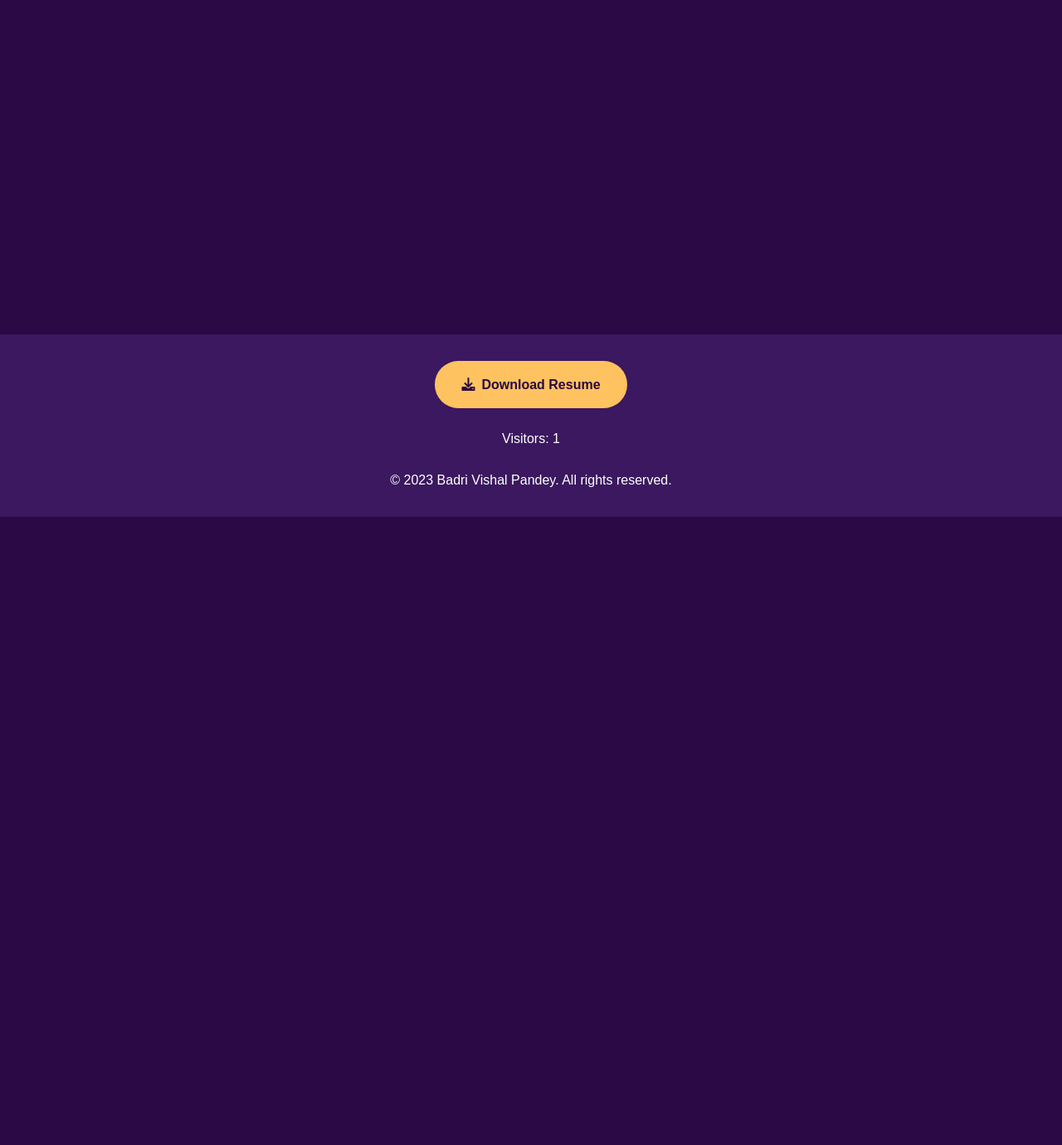
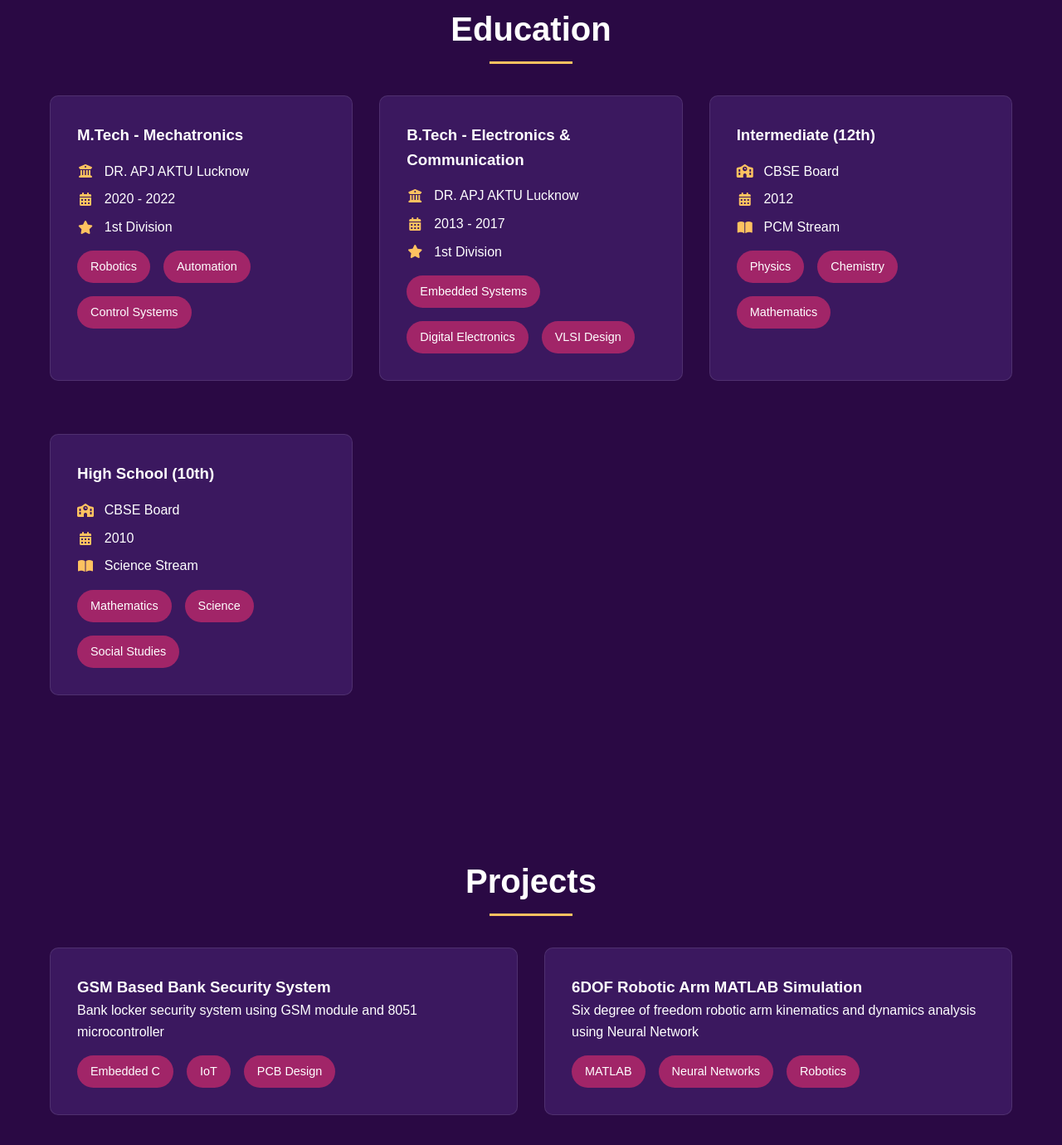
Before and after one commit to BadriVP/BadriVP.github.io, a plain HTML site: page index.html in a window 1280 px wide. Shown: the part 2203-3583 px from the top of the page at 83% size. Before the commit the page ends 2826 px from the top, so only its background shows below. Drawn offline with Linux system fonts and the light colour scheme.

Commit message:
Update index.html

```diff
--- a/index.html
+++ b/index.html
@@ -286,9 +286,111 @@
         </div>
     </section>
 
-    <section id="education"> <!-- Same as before... --> </section>
-    <section id="projects"> <!-- Same as before... --> </section>
-    <section id="skills"> <!-- Same as before... --> </section>
+    <section id="education">
+        <div class="container">
+            <h2 class="section-title">Education</h2>
+            <div class="grid">
+                <div class="card education-card">
+                    <h3>M.Tech - Mechatronics</h3>
+                    <div class="education-details">
+                        <p><i class="fas fa-university"></i> DR. APJ AKTU Lucknow</p>
+                        <p><i class="fas fa-calendar-alt"></i> 2020 - 2022</p>
+                        <p><i class="fas fa-star"></i> 1st Division</p>
+                        <div class="skills-container" style="margin-top: 1rem;">
+                            <span class="skill">Robotics</span>
+                            <span class="skill">Automation</span>
+                            <span class="skill">Control Systems</span>
+                        </div>
+                    </div>
+                </div>
+                <div class="card education-card">
+                    <h3>B.Tech - Electronics & Communication</h3>
+                    <div class="education-details">
+                        <p><i class="fas fa-university"></i> DR. APJ AKTU Lucknow</p>
+                        <p><i class="fas fa-calendar-alt"></i> 2013 - 2017</p>
+                        <p><i class="fas fa-star"></i> 1st Division</p>
+                        <div class="skills-container" style="margin-top: 1rem;">
+                            <span class="skill">Embedded Systems</span>
+                            <span class="skill">Digital Electronics</span>
+                            <span class="skill">VLSI Design</span>
+                        </div>
+                    </div>
+                </div>
+                <div class="card education-card">
+                    <h3>Intermediate (12th)</h3>
+                    <div class="education-details">
+                        <p><i class="fas fa-school"></i> CBSE Board</p>
+                        <p><i class="fas fa-calendar-alt"></i> 2012</p>
+                        <p><i class="fas fa-book-open"></i> PCM Stream</p>
+                        <div class="skills-container" style="margin-top: 1rem;">
+                            <span class="skill">Physics</span>
+                            <span class="skill">Chemistry</span>
+                            <span class="skill">Mathematics</span>
+                        </div>
+                    </div>
+                </div>
+                <div class="card education-card">
+                    <h3>High School (10th)</h3>
+                    <div class="education-details">
+                        <p><i class="fas fa-school"></i> CBSE Board</p>
+                        <p><i class="fas fa-calendar-alt"></i> 2010</p>
+                        <p><i class="fas fa-book-open"></i> Science Stream</p>
+                        <div class="skills-container" style="margin-top: 1rem;">
+                            <span class="skill">Mathematics</span>
+                            <span class="skill">Science</span>
+                            <span class="skill">Social Studies</span>
+                        </div>
+                    </div>
+                </div>
+            </div>
+        </div>
+    </section>
+
+    <section id="projects">
+        <div class="container">
+            <h2 class="section-title">Projects</h2>
+            <div class="grid">
+                <div class="card">
+                    <h3>GSM Based Bank Security System</h3>
+                    <p>Bank locker security system using GSM module and 8051 microcontroller</p>
+                    <div class="skills-container" style="margin-top: 1rem;">
+                        <span class="skill">Embedded C</span>
+                        <span class="skill">IoT</span>
+                        <span class="skill">PCB Design</span>
+                    </div>
+                </div>
+                <div class="card">
+                    <h3>6DOF Robotic Arm MATLAB Simulation</h3>
+                    <p>Six degree of freedom robotic arm kinematics and dynamics analysis using Neural Network</p>
+                    <div class="skills-container" style="margin-top: 1rem;">
+                        <span class="skill">MATLAB</span>
+                        <span class="skill">Neural Networks</span>
+                        <span class="skill">Robotics</span>
+                    </div>
+                </div>
+            </div>
+        </div>
+    </section>
+
+    <section id="skills">
+        <div class="container">
+            <h2 class="section-title">Skills</h2>
+            <div class="card">
+                <div class="skills-container">
+                    <span class="skill">Robotics Instruction</span>
+                    <span class="skill">AI Education</span>
+                    <span class="skill">Curriculum Development</span>
+                    <span class="skill">C/C++</span>
+                    <span class="skill">MATLAB</span>
+                    <span class="skill">PCB Design</span>
+                    <span class="skill">Embedded Systems</span>
+                    <span class="skill">3D Printing</span>
+                    <span class="skill">Technical Writing</span>
+                    <span class="skill">Project Management</span>
+                </div>
+            </div>
+        </div>
+    </section>
 
     <footer>
         <div class="container">
```
